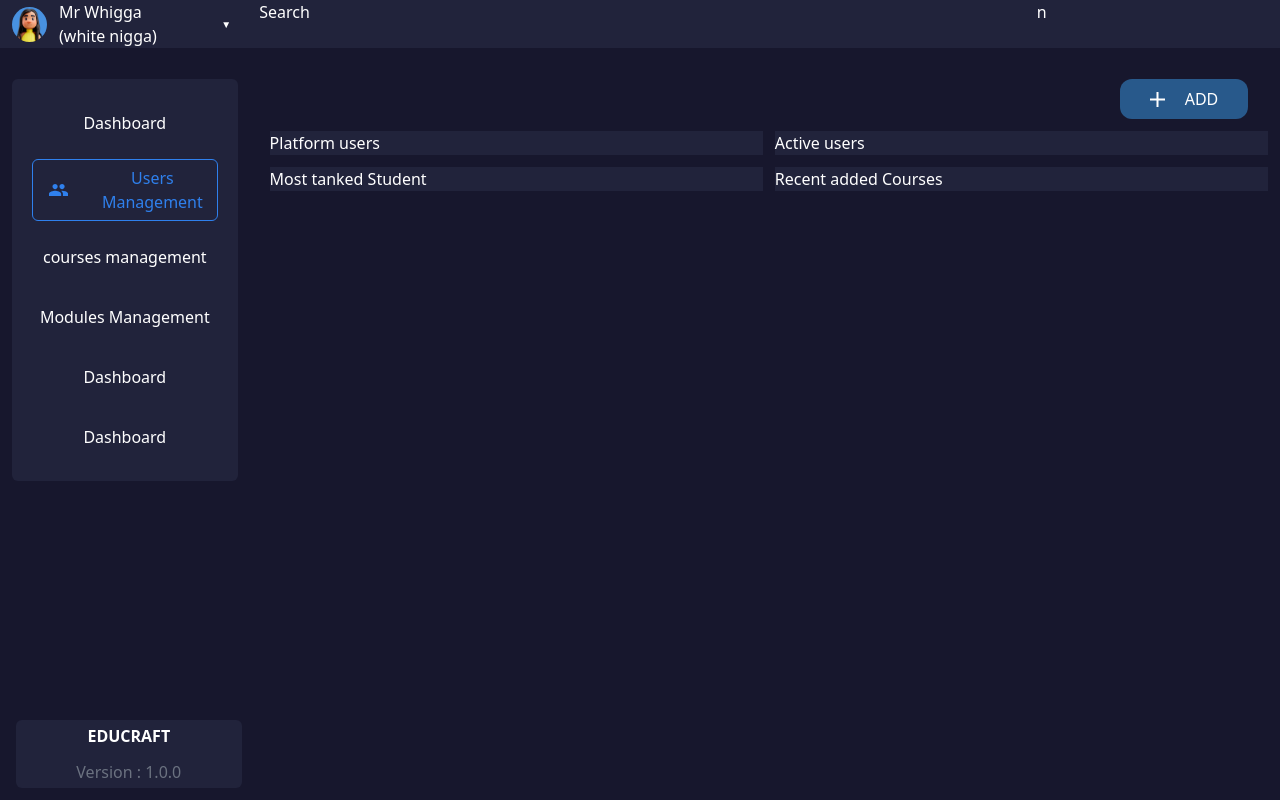
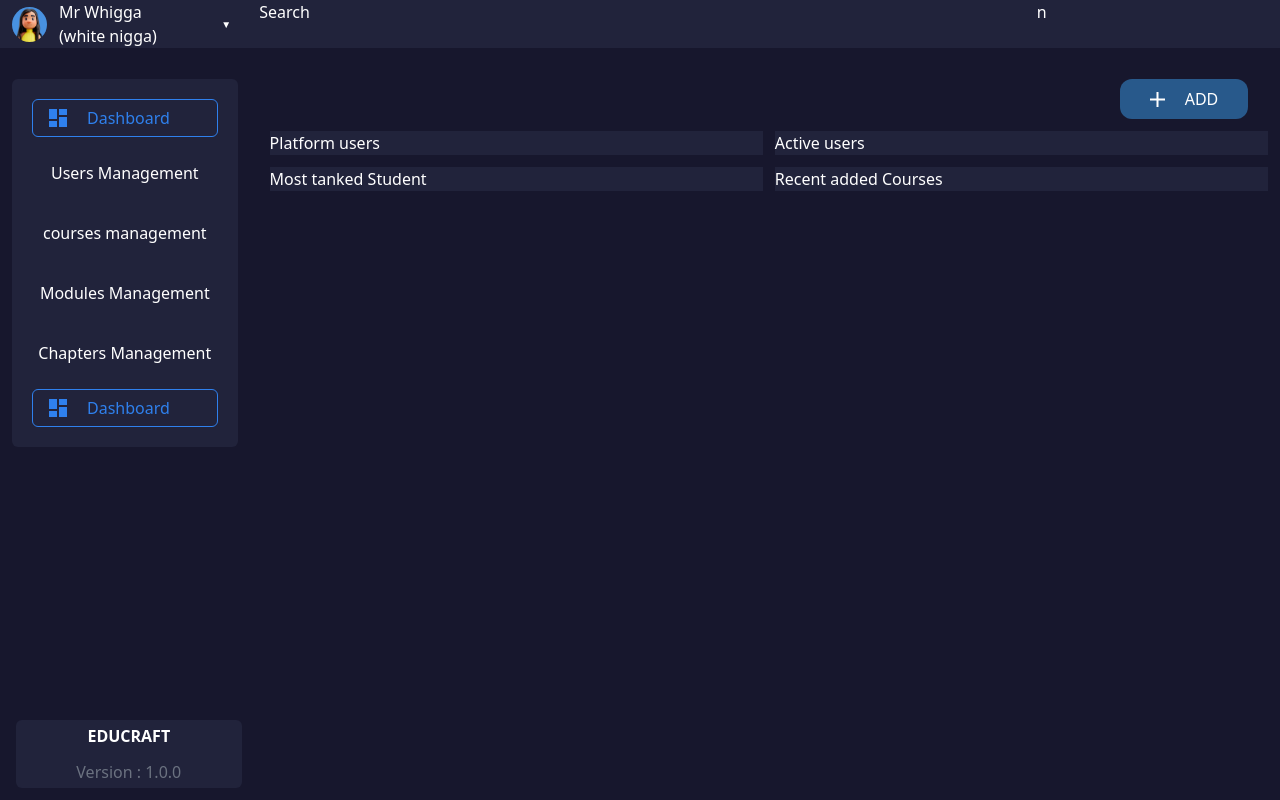
Before and after one commit to Hamza-El-Fahli/Educraft_Server, a Next.js app: page /dashboard in a window 1280 px wide. Built offline with nearby package versions, Linux system fonts and the light colour scheme.

Commit message:
fix: Sidenav
- fixed some bugs in Chapters
- fixed selection link in sidenav

```diff
--- a/src/app/(dashboard)/chapters/page.tsx
+++ b/src/app/(dashboard)/chapters/page.tsx
@@ -18,7 +18,13 @@ export default function Chapters() {
   const [AddORMod, setAddORMod] = useState(true);
 
 
-const [ChapterForm, setChapterForm] = useState(
+const [ChapterForm, setChapterForm] = useState<{
+  modules: {_id:number,title:string}[];
+  title: string;
+  description: string;
+  selectedCourse: string;
+  selectedModule: string;
+}>(
   {
     modules:[],
     title:'',
@@ -111,7 +117,7 @@ const [ChapterForm, setChapterForm] = useState(
     e.preventDefault();
     const tmp = {
       // course_id: ChapterForm.selectedCourse,
-      module_id: ChapterForm.selectedModule || ChapterForm.modules[0]._id,
+      module_id: ChapterForm.selectedModule || ChapterForm.modules[0]?._id,
       title: ChapterForm.title,
       description: ChapterForm.description,
     };
--- a/src/components/sidenav.tsx
+++ b/src/components/sidenav.tsx
@@ -1,11 +1,11 @@
 "use client"
 
 import { useRouter } from "next/navigation";
+import { usePathname } from 'next/navigation'
 
 export default function SideNav({ activeView } : {activeView:string}) {
   const navs = [
     {
-      name: "dashboard",
       link: "/dashboard",
       title: "Dashboard",
       logo: `<svg width="18" height="18" viewBox="0 0 18 18" fill="none" xmlns="http://www.w3.org/2000/svg" >
@@ -13,7 +13,6 @@ export default function SideNav({ activeView } : {activeView:string}) {
     },
 
     {
-      name: "users management",
       link: "/users",
       title: "Users Management",
       logo: `<svg width="22" height="14" viewBox="0 0 22 14" fill="none" xmlns="http://www.w3.org/2000/svg"> <path d="M15 6C16.66 6 17.99 4.66 17.99 3C17.99 1.34 16.66 0 15 0C13.34 0 12 1.34 12 3C12 4.66 13.34 6 15 6ZM7 6C8.66 6 9.99 4.66 9.99 3C9.99 1.34 8.66 0 7 0C5.34 0 4 1.34 4 3C4 4.66 5.34 6 7 6ZM7 8C4.67 8 0 9.17 0 11.5V14H14V11.5C14 9.17 9.33 8 7 8ZM15 8C14.71 8 14.38 8.02 14.03 8.05C15.19 8.89 16 10.02 16 11.5V14H22V11.5C22 9.17 17.33 8 15 8Z" fill="#2F80ED"/></svg>
@@ -21,7 +20,6 @@ export default function SideNav({ activeView } : {activeView:string}) {
     },
 
     {
-      name: "courses management",
       link: "/courses",
       title: "courses management",
       logo: `<svg width="18" height="18" viewBox="0 0 18 18" fill="none" xmlns="http://www.w3.org/2000/svg" >
@@ -29,7 +27,6 @@ export default function SideNav({ activeView } : {activeView:string}) {
     },
 
     {
-      name: "modules management",
 link : "/modules",
       title: "Modules Management",
       logo: `<svg width="18" height="18" viewBox="0 0 18 18" fill="none" xmlns="http://www.w3.org/2000/svg" >
@@ -37,15 +34,13 @@ link : "/modules",
     },
 
     {
-      name: "Dashboard",
-link : "/dashboard",
-      title: "Dashboard",
+link : "/chapters",
+      title: "Chapters Management",
       logo: `<svg width="18" height="18" viewBox="0 0 18 18" fill="none" xmlns="http://www.w3.org/2000/svg" >
       <path d="M0 10H8V0H0V10ZM0 18H8V12H0V18ZM10 18H18V8H10V18ZM10 0V6H18V0H10Z" fill="#2F80ED" /> </svg>`,
     },
 
     {
-      name: "Dashboard",
 link : "/dashboard",
       title: "Dashboard",
       logo: `<svg width="18" height="18" viewBox="0 0 18 18" fill="none" xmlns="http://www.w3.org/2000/svg" >
@@ -53,13 +48,13 @@ link : "/dashboard",
     },
   ];
   const router = useRouter();
-
+  const pathname = usePathname()
   return (
     <nav className="SideNav">
       <ul >
         {/* ▼ List All Nav with acriveView as the crrent selected nac ▼ */}
         {navs.map((nav, index) =>
-          nav.name == activeView ? (
+          nav.link == pathname ? (
             <li
               key={index}
               dangerouslySetInnerHTML={{ __html: nav.logo + nav.title }}
```
